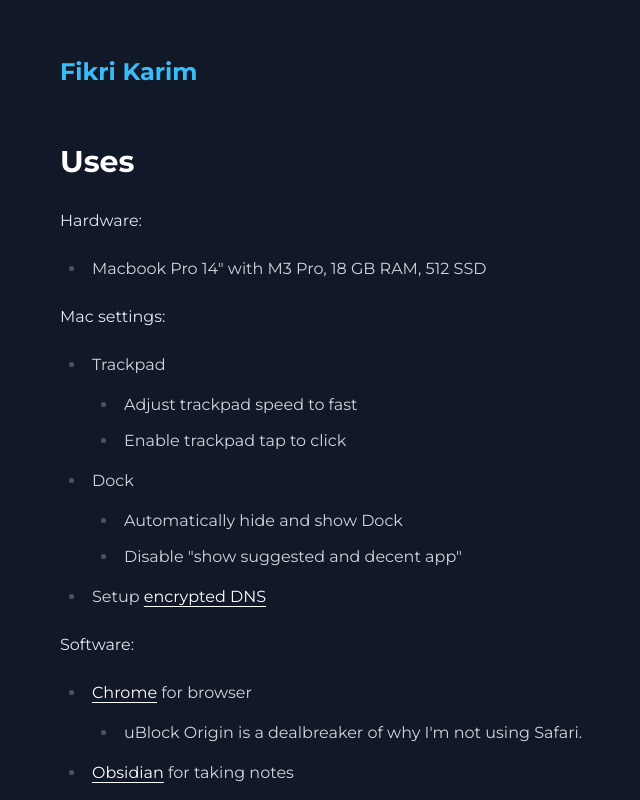
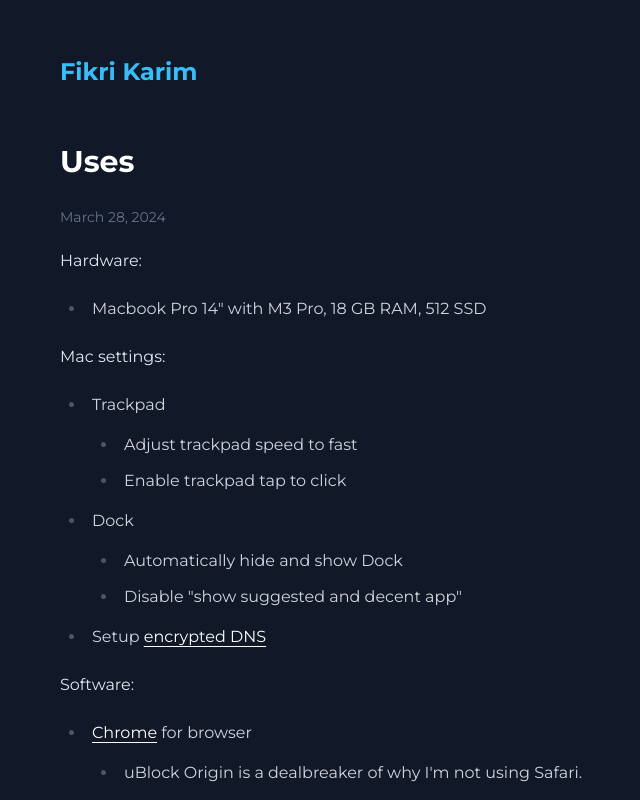
Before and after one commit to fikrikarim/fikrikarim.com, a Next.js app: page /uses in a window 1280 px wide. Shown: the top 800 px of the page, without its empty margins (276-916 px from the left). Built offline with nearby package versions, Linux system fonts and the light colour scheme.

Commit message:
Add date to Post

```diff
--- a/components/Post.tsx
+++ b/components/Post.tsx
@@ -1,6 +1,7 @@
 import { MDXProvider } from "@mdx-js/react";
 import Head from "next/head";
 import Image from "next/image";
+import dayjs from "dayjs";
 import { PostMeta } from "../lib/post";
 
 const ResponsiveImage = (props) => (
@@ -30,6 +31,9 @@
 
       <div className="prose prose-invert">
         <h1 className="text-3xl">{props.meta.title}</h1>
+        <p className="text-sm text-slate-500">
+          {dayjs(props.meta.date).format("MMMM D, YYYY")}
+        </p>
 
         {props.children}
       </div>
```
